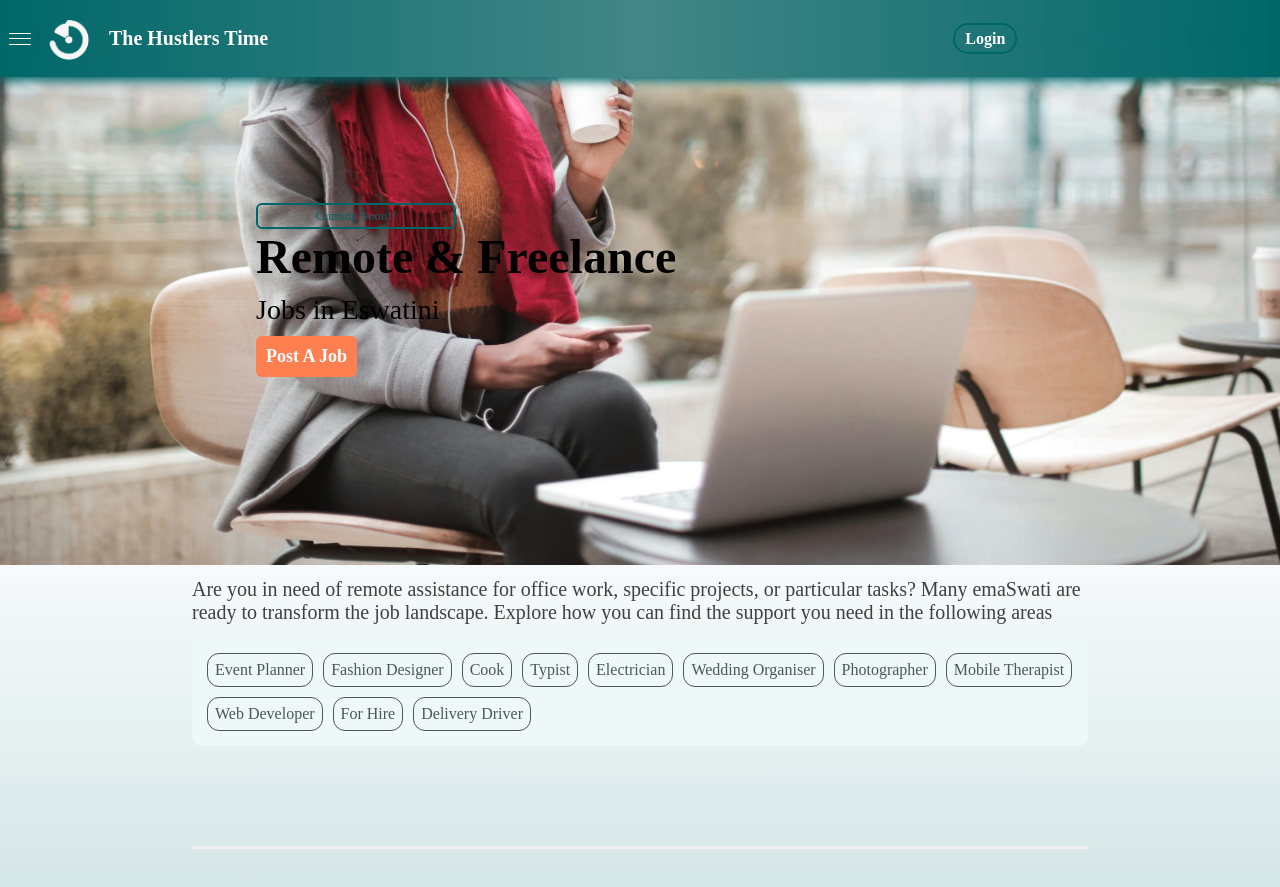
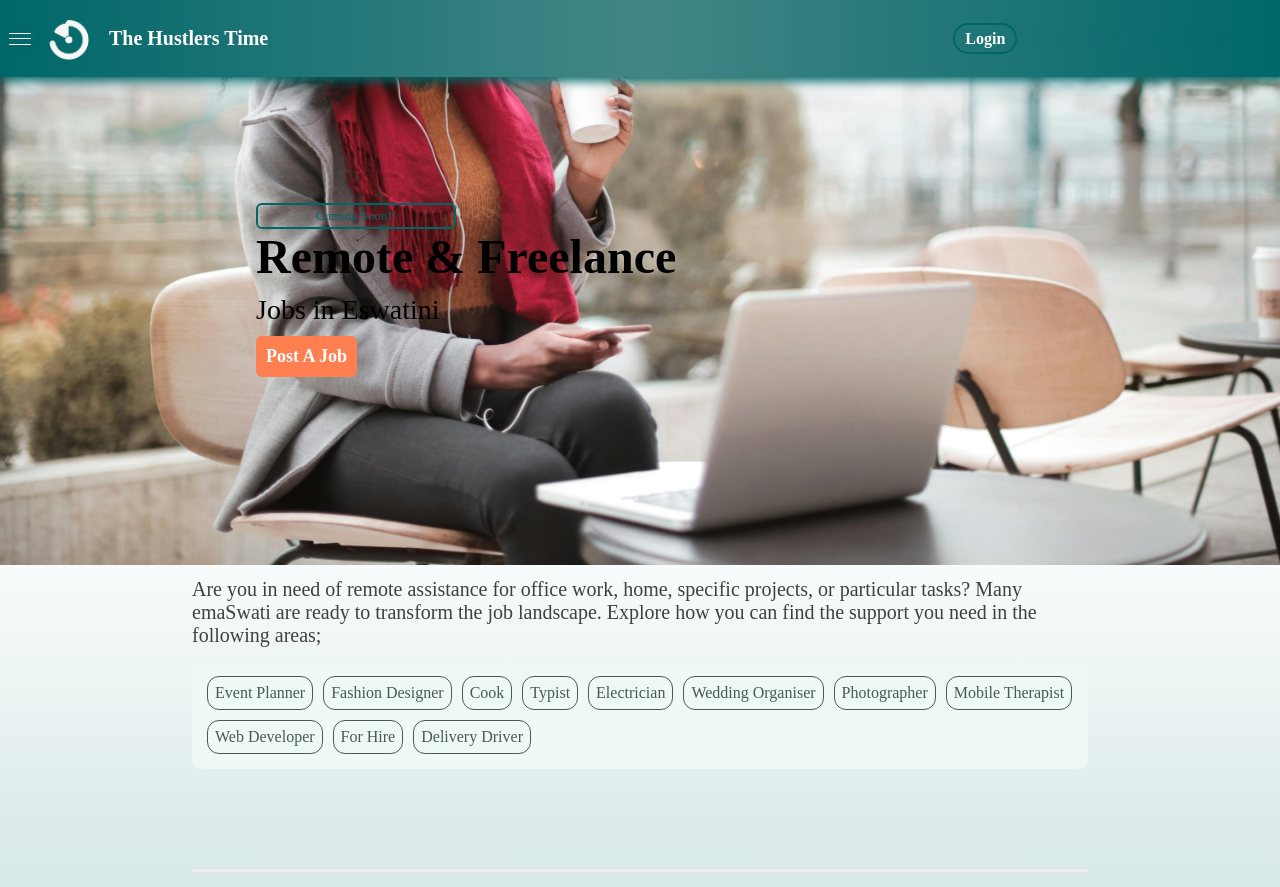
Before and after one commit to Tmazst/THT, a Flask app: page /freelance_job_ads in a window 1280 px wide. Shown: the top 887 px of the page. Before the commit the page ends 849 px from the top, so only its background shows below. Run offline with Flask 3, Linux system fonts and the light colour scheme; data that the repository does not hold is empty; some libraries are stand-ins or nearby versions; some web fonts are replaced.

Commit message:
010425early

```diff
--- a/templates/freelance_jobs_ui.html
+++ b/templates/freelance_jobs_ui.html
@@ -8,8 +8,8 @@
 </div>
 <div style="margin-top: 5px;" class="tags tagg">
     <h1 style="font-size:20px" >
-        Are you in need of remote assistance for office work, specific projects, or particular tasks? Many emaSwati are ready to transform the job landscape.
-        Explore how you can find the support you need in the following areas
+        Are you in need of remote assistance for office work, home, specific projects, or particular tasks? Many emaSwati are ready to transform the job landscape.
+        Explore how you can find the support you need in the following areas;
     </h1>
     <div style="flex-wrap:wrap;justify-content: flex-start;" class="course-intros gen-flex">
         <div class="couser-tab gen-flex">Event Planner</div>
```
